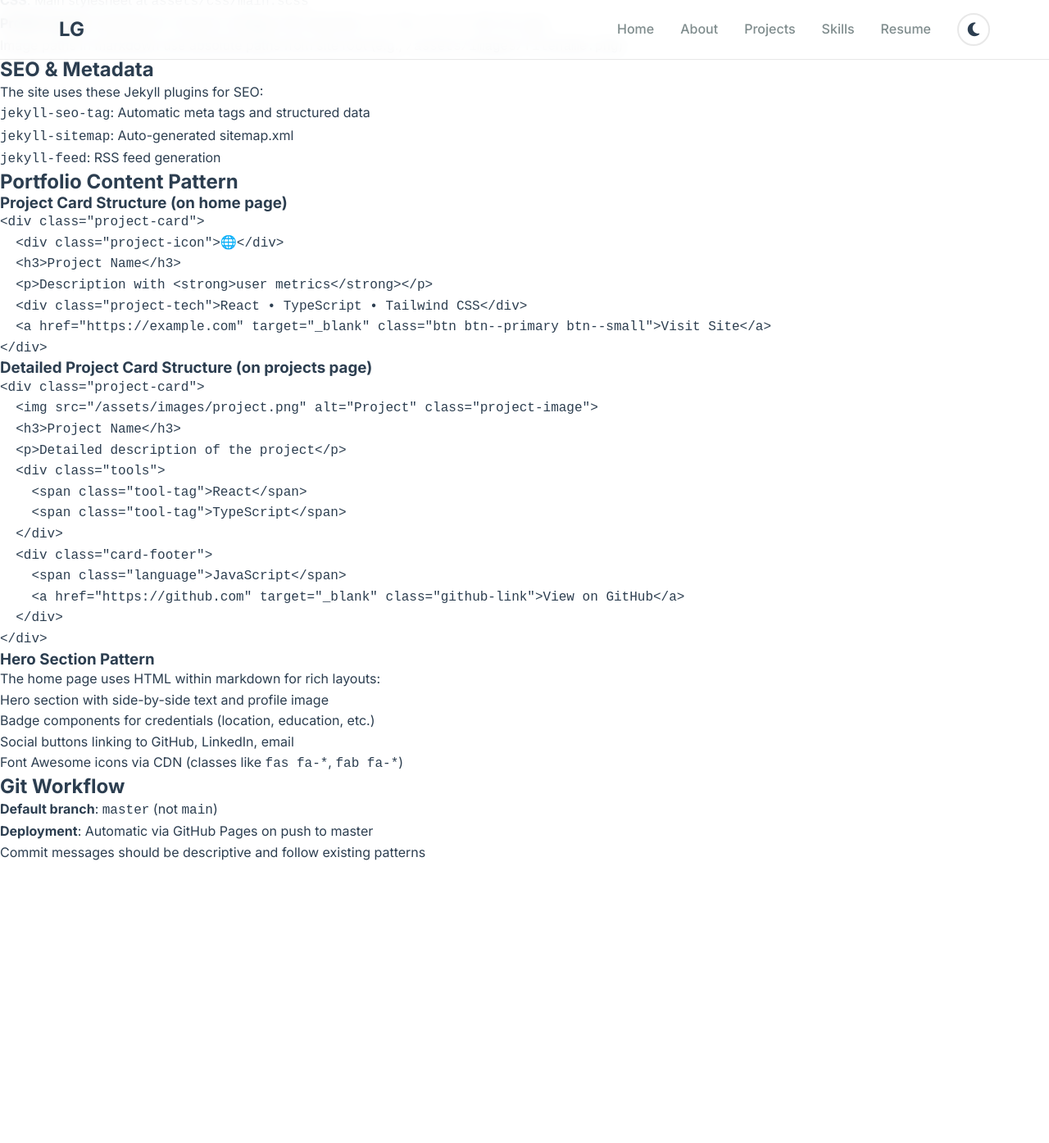
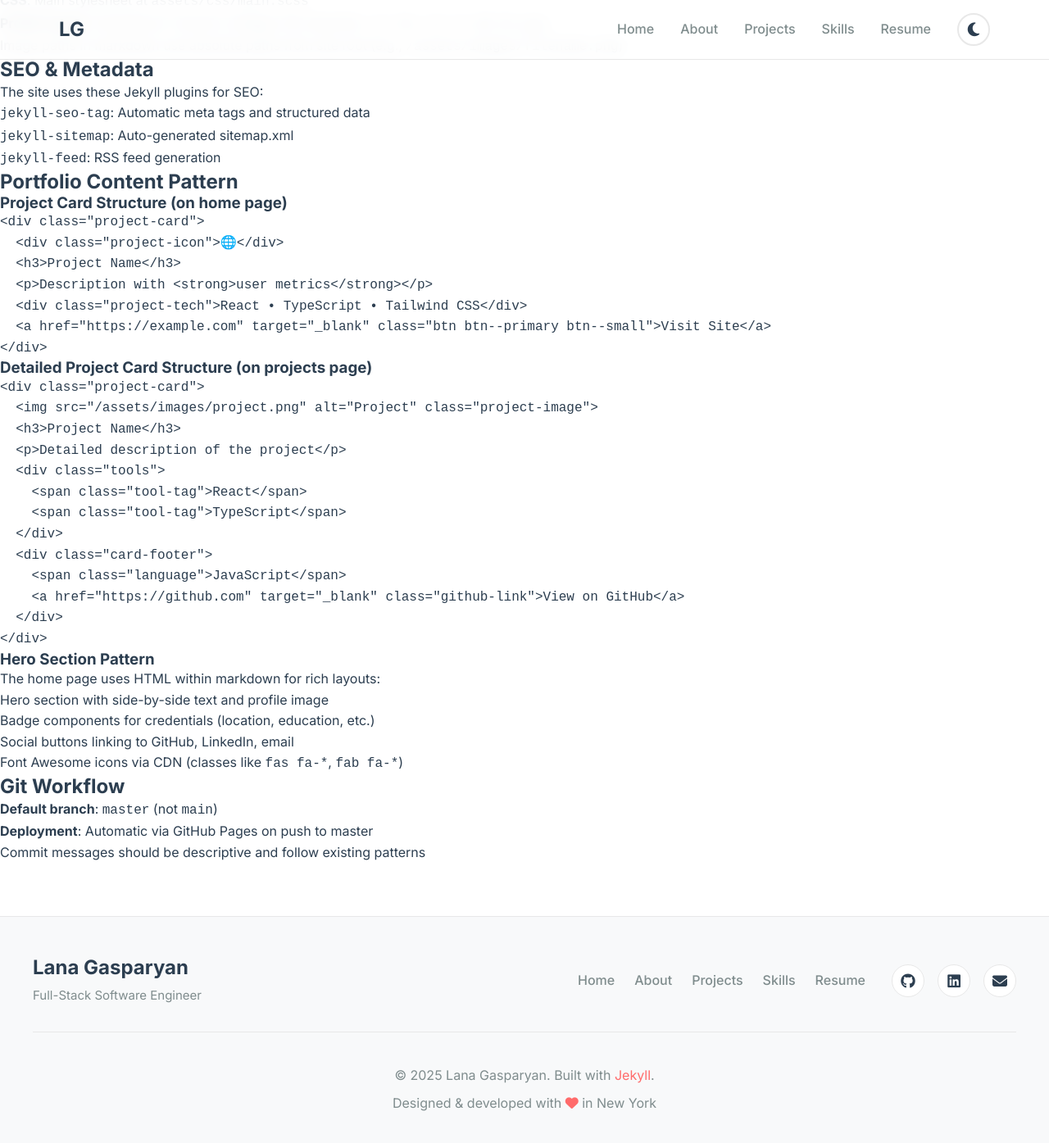
Before and after one commit to lanagasparyan/lanagasparyan.github.io, a Jekyll site: the page built from CLAUDE.md, in a window 1280 px wide and 1400 px high, scrolled down 3276 px. Shown: the top 1395 px of the window at 82% size. Built offline with Jekyll 4.4.1, drawn with Linux system fonts in a browser that asks for light colours; our own code applies the rules of GitHub Pages for plain Markdown files; before the commit the page ends 4330 px from its top, so only the background shows below that.

Commit message:
feat: add CTA section and modern footer
Added call-to-action section and redesigned footer to complete the homepage:

CTA Section (_sass/_cta.scss):
- Prominent gradient background (coral to orange)
- Centered content with heading and description
- "Get In Touch" and "View Resume" buttons
- Fully responsive design
- Eye-catching design to encourage engagement

Modern Footer (_sass/_footer.scss):
- Three-column layout: info, navigation links, social icons
- Circular social media buttons with hover effects
- Copyright and attribution in footer bottom
- Consistent with site theme (light/dark mode)
- Fully responsive (stacks on mobile)

Footer Content:
- Quick navigation links
- Social media (GitHub, LinkedIn, Email)
- Copyright with current year
- "Built with Jekyll" attribution
- Heart icon in accent color

Both components integrate seamlessly with the existing
coral color scheme and Inter typography.

🤖 Generated with [Claude Code](https://claude.com/claude-code)

Co-Authored-By: Claude <noreply@anthropic.com>

```diff
--- a/_includes/footer/custom.html
+++ b/_includes/footer/custom.html
@@ -1,4 +1,40 @@
-<!-- Custom footer content for Lana Gasparyan Portfolio -->
+<!-- Modern Footer -->
+<footer class="site-footer">
+    <div class="footer-container">
+        <div class="footer-content">
+            <div class="footer-info">
+                <h3>{{ site.author }}</h3>
+                <p>Full-Stack Software Engineer</p>
+            </div>
+
+            <div class="footer-links">
+                <a href="{{ '/' | relative_url }}">Home</a>
+                <a href="{{ '/about/' | relative_url }}">About</a>
+                <a href="{{ '/projects/' | relative_url }}">Projects</a>
+                <a href="{{ '/skills/' | relative_url }}">Skills</a>
+                <a href="{{ '/resume/' | relative_url }}">Resume</a>
+            </div>
+
+            <div class="footer-social">
+                <a href="https://github.com/{{ site.social.github }}" target="_blank" aria-label="GitHub">
+                    <i class="fab fa-github"></i>
+                </a>
+                <a href="https://www.linkedin.com/in/{{ site.social.linkedin }}" target="_blank" aria-label="LinkedIn">
+                    <i class="fab fa-linkedin"></i>
+                </a>
+                <a href="mailto:{{ site.social.email }}" aria-label="Email">
+                    <i class="fas fa-envelope"></i>
+                </a>
+            </div>
+        </div>
+
+        <div class="footer-bottom">
+            <p>&copy; {{ 'now' | date: "%Y" }} {{ site.author }}. Built with <a href="https://jekyllrb.com/" target="_blank">Jekyll</a>.</p>
+            <p>Designed & developed with <i class="fas fa-heart" style="color: var(--accent);"></i> in New York</p>
+        </div>
+    </div>
+</footer>
+
 <!-- Scripts loaded at end of page -->
 <script src="{{ '/assets/js/theme-toggle.js' | relative_url }}"></script>
 <script src="{{ '/assets/js/navigation.js' | relative_url }}"></script>
--- /dev/null
+++ b/_sass/_cta.scss
@@ -0,0 +1,78 @@
+/**
+ * Call-to-Action Section Styles
+ * Prominent section encouraging user engagement
+ */
+
+.cta-section {
+    background: linear-gradient(135deg, var(--accent) 0%, var(--accent-secondary) 100%);
+    border-radius: 1.5rem;
+    padding: 4rem 2rem;
+    text-align: center;
+    margin: 4rem auto;
+    max-width: 900px;
+    box-shadow: 0 8px 24px var(--shadow-hover);
+
+    h2 {
+        font-size: 2.5rem;
+        color: white;
+        margin-bottom: 1rem;
+        font-family: 'Inter', sans-serif;
+    }
+
+    p {
+        font-size: 1.25rem;
+        color: rgba(255, 255, 255, 0.95);
+        margin-bottom: 2rem;
+        line-height: 1.6;
+    }
+
+    .cta-buttons {
+        display: flex;
+        gap: 1rem;
+        justify-content: center;
+        flex-wrap: wrap;
+
+        .btn {
+            background: white;
+            color: var(--accent);
+            border-color: white;
+
+            &:hover {
+                background: var(--bg-secondary);
+                transform: translateY(-2px);
+            }
+        }
+
+        .btn-outline {
+            background: transparent;
+            color: white;
+            border-color: white;
+
+            &:hover {
+                background: rgba(255, 255, 255, 0.1);
+                color: white;
+                border-color: white;
+            }
+        }
+    }
+}
+
+// Responsive design
+@media (max-width: 768px) {
+    .cta-section {
+        padding: 3rem 1.5rem;
+
+        h2 {
+            font-size: 2rem;
+        }
+
+        p {
+            font-size: 1.125rem;
+        }
+
+        .cta-buttons {
+            flex-direction: column;
+            align-items: stretch;
+        }
+    }
+}
--- /dev/null
+++ b/_sass/_footer.scss
@@ -0,0 +1,122 @@
+/**
+ * Footer Styles
+ * Modern footer with social links and copyright
+ */
+
+.site-footer {
+    background: var(--bg-secondary);
+    border-top: 1px solid var(--card-border);
+    padding: 3rem 2rem 2rem;
+    margin-top: 4rem;
+}
+
+.footer-container {
+    max-width: 1200px;
+    margin: 0 auto;
+}
+
+.footer-content {
+    display: flex;
+    justify-content: space-between;
+    align-items: center;
+    flex-wrap: wrap;
+    gap: 2rem;
+    margin-bottom: 2rem;
+}
+
+.footer-info {
+    flex: 1;
+
+    h3 {
+        font-size: 1.5rem;
+        margin-bottom: 0.5rem;
+        font-family: 'Inter', sans-serif;
+        color: var(--text-primary);
+    }
+
+    p {
+        color: var(--text-secondary);
+        font-size: 0.9375rem;
+    }
+}
+
+.footer-links {
+    display: flex;
+    gap: 1.5rem;
+    flex-wrap: wrap;
+
+    a {
+        color: var(--text-secondary);
+        text-decoration: none;
+        font-weight: 500;
+        transition: color 0.3s ease;
+
+        &:hover {
+            color: var(--accent);
+        }
+    }
+}
+
+.footer-social {
+    display: flex;
+    gap: 1rem;
+
+    a {
+        width: 40px;
+        height: 40px;
+        border-radius: 50%;
+        background: var(--card-bg);
+        border: 1px solid var(--card-border);
+        display: flex;
+        align-items: center;
+        justify-content: center;
+        color: var(--text-primary);
+        text-decoration: none;
+        transition: all 0.3s ease;
+        font-size: 1.125rem;
+
+        &:hover {
+            background: var(--accent);
+            color: white;
+            border-color: var(--accent);
+            transform: translateY(-2px);
+        }
+    }
+}
+
+.footer-bottom {
+    padding-top: 2rem;
+    border-top: 1px solid var(--card-border);
+    text-align: center;
+    color: var(--text-secondary);
+    font-size: 0.875rem;
+
+    p {
+        margin: 0.5rem 0;
+    }
+
+    a {
+        color: var(--accent);
+        text-decoration: none;
+
+        &:hover {
+            text-decoration: underline;
+        }
+    }
+}
+
+// Responsive design
+@media (max-width: 768px) {
+    .footer-content {
+        flex-direction: column;
+        text-align: center;
+    }
+
+    .footer-links {
+        justify-content: center;
+    }
+
+    .footer-social {
+        justify-content: center;
+    }
+}
--- a/assets/css/main.scss
+++ b/assets/css/main.scss
@@ -10,3 +10,5 @@
 @import "hero";                     // hero section styles
 @import "skills";                   // skills section styles
 @import "projects";                 // projects section styles
+@import "cta";                      // call-to-action section styles
+@import "footer";                   // footer styles
```
Also changed, not shown: index.markdown (+21 -0 lines).
